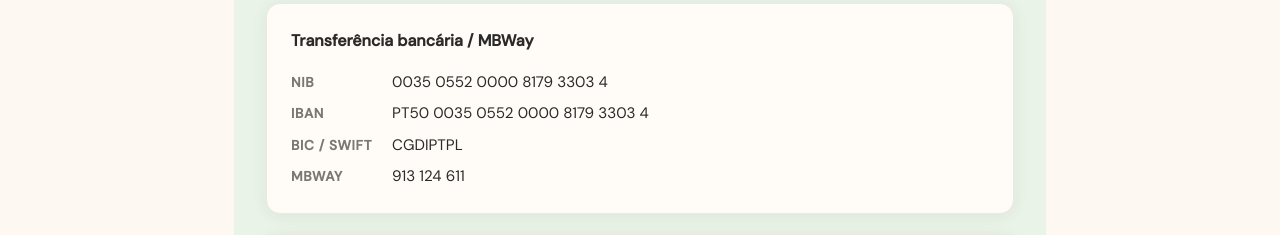
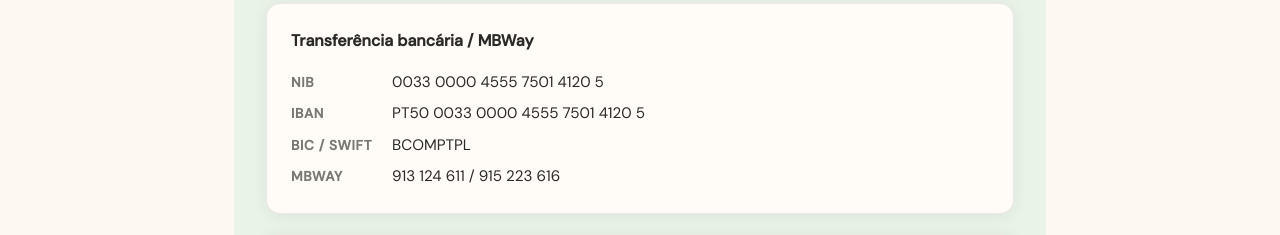
Before and after one commit to MonicaFidalgo/maozinhas, a React (Vite) app: page /apoiar in a window 1280 px wide. Shown: the part 467-702 px from the top of the page. Built offline with nearby package versions, Linux system fonts and the light colour scheme; no server answers.

Commit message:
update nib

```diff
--- a/src/pages/Apoiar.jsx
+++ b/src/pages/Apoiar.jsx
@@ -19,13 +19,13 @@ export default function Apoiar() {
           <h3>Transferência bancária / MBWay</h3>
           <dl className={styles.dl}>
             <dt>NIB</dt>
-            <dd>0035 0552 0000 8179 3303 4</dd>
+            <dd>0033 0000 4555 7501 4120 5</dd>
             <dt>IBAN</dt>
-            <dd>PT50 0035 0552 0000 8179 3303 4</dd>
+            <dd>PT50 0033 0000 4555 7501 4120 5</dd>
             <dt>BIC / SWIFT</dt>
-            <dd>CGDIPTPL</dd>
+            <dd>BCOMPTPL</dd>
             <dt>MBWay</dt>
-            <dd>913 124 611</dd>
+            <dd>913 124 611 / 915 223 616</dd>
           </dl>
         </div>
 
@@ -38,7 +38,9 @@ export default function Apoiar() {
             <li>Farmácia de Alhos Vedros — Alhos Vedros</li>
             <li>Junta de Freguesia da Moita — Moita</li>
             <li>Junta de Freguesia de Alhos Vedros — Alhos Vedros</li>
-            <li>Sede dos Voluntários — R. Cândido dos Reis 107, Alhos Vedros</li>
+            <li>
+              Sede dos Voluntários — R. Cândido dos Reis 107, Alhos Vedros
+            </li>
           </ul>
         </div>
       </section>
```
